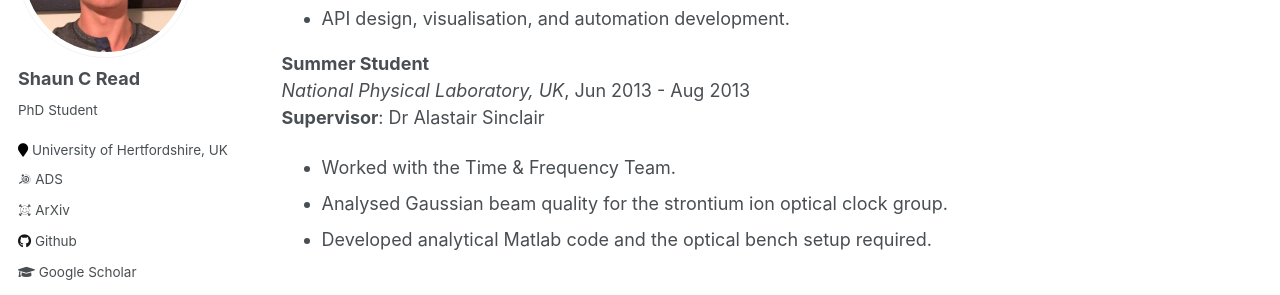
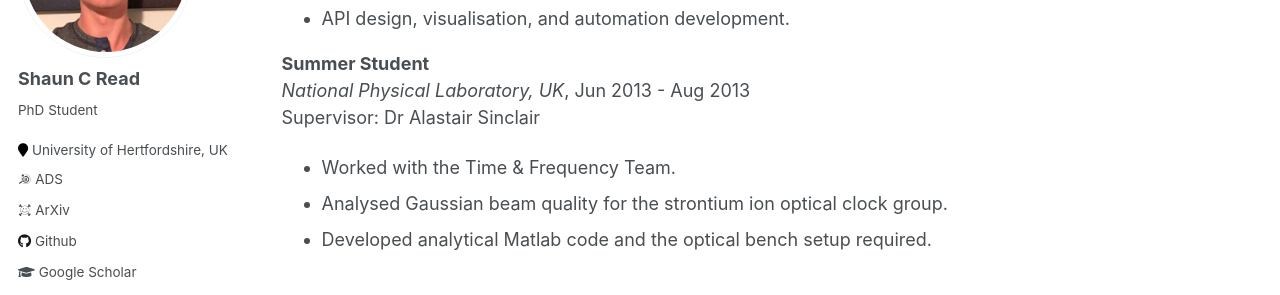
Before and after one commit to philastrophist/philastrophist.github.io, a Jekyll site: the page built from _pages/cv.md, in a window 1280 px wide and 900 px high, scrolled down 1560 px. Shown: the part 153-448 px from the top of the window. Built offline with Jekyll 4.4.1, drawn with Linux system fonts in a browser that asks for light colours; some web fonts are replaced; formulas are drawn with MathJax 3; comment, search, counter and statistics services are not loaded.

```diff
--- a/generator/info.yml
+++ b/generator/info.yml
@@ -134,7 +134,7 @@ experience:
     end: Aug 2013
     output: ""
     location: National Physical Laboratory, UK
-    info: "**Supervisor**: Dr Alastair Sinclair"
+    info: "Supervisor: Dr Alastair Sinclair"
     bullets: [
         "* Worked with the Time & Frequency Team.",
         "* Analysed Gaussian beam quality for the strontium ion optical clock group.",
```
Also changed, not shown: _pages/cv.md (+1 -1 lines), 3 other files.
